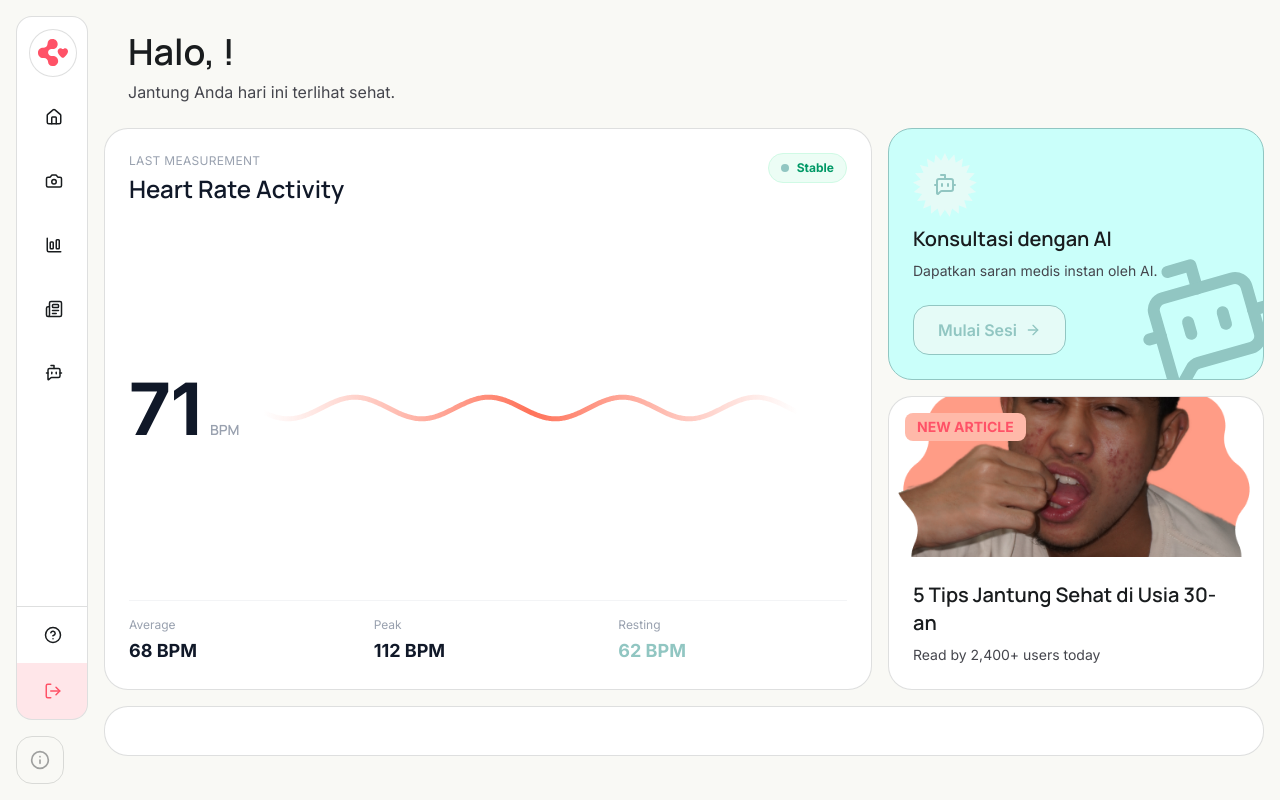
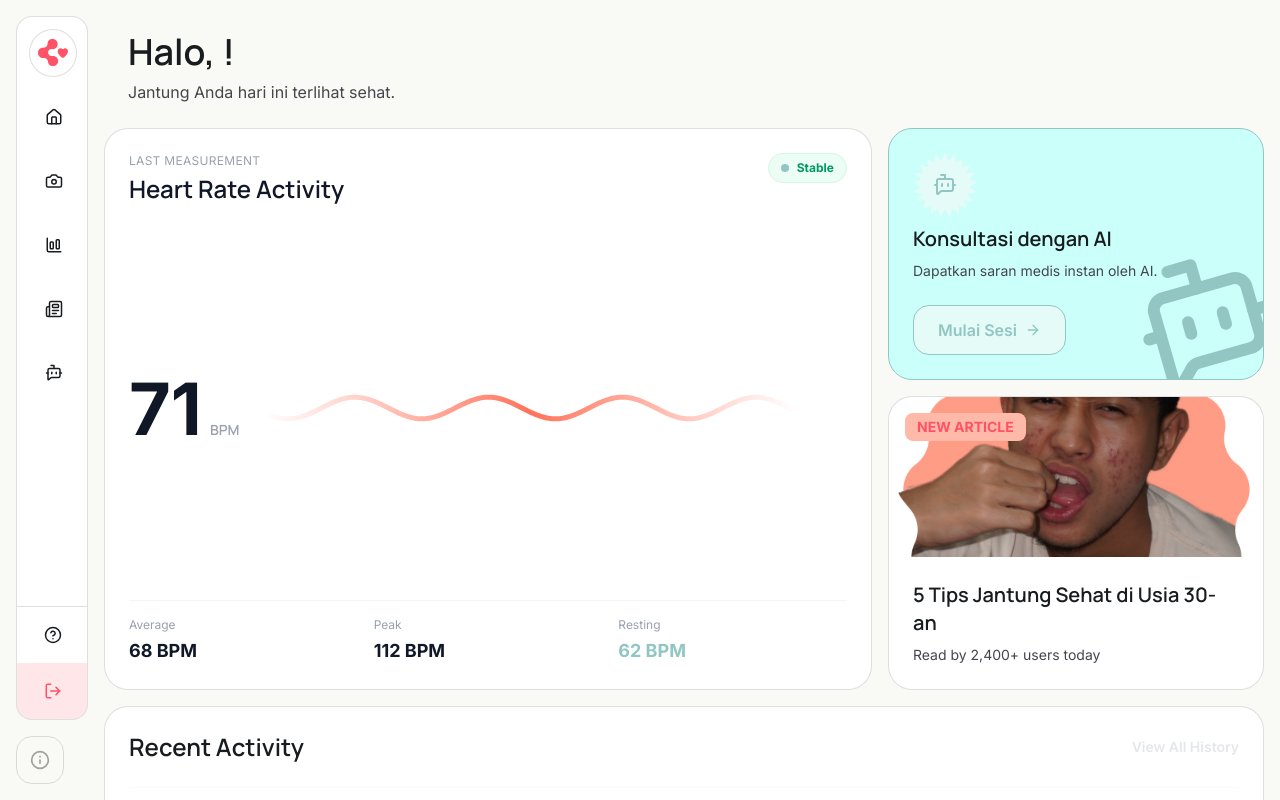
Before and after one commit to RaffaHitipeuw/SANUBARI, a React (Vite) app: page /dashboard in a window 1280 px wide. Built offline with nearby package versions, Linux system fonts and the light colour scheme; no server answers.

Commit message:
No Recent Activity

```diff
--- a/src/components/dashboard-pages/Home.jsx
+++ b/src/components/dashboard-pages/Home.jsx
@@ -1,10 +1,9 @@
-import { ArrowRight, BotMessageSquare } from "lucide-react";
+import { ArrowRight, BotMessageSquare, Trash2 } from "lucide-react";
 import { Badges } from "../sections/Assets";
 import { NavLink } from "react-router";
 import { onAuthStateChanged } from "firebase/auth";
 import { auth } from "../../../firebase-config";
 import React, { useEffect, useRef, useState  } from 'react';
-
 
 export default function Home() {
     const [userName, setUserName] = useState("");
@@ -12,8 +11,25 @@ export default function Home() {
     const bpmRef = useRef(null);
     const bpmStateRef = useRef({ current: 72, target: 72, display: 72 });
 
+    // Data Dummy untuk Recent Activity
+    const activities = [
+        { date: "Today, 08:45 AM", bpm: "72", status: "NORMAL", note: "Post-morning walk", type: "normal" },
+        { date: "Yesterday, 10:20 PM", bpm: "65", status: "RESTING", note: "Before sleep", type: "resting" },
+        { date: "Yesterday, 04:15 PM", bpm: "115", status: "ELEVATED", note: "Cardio workout", type: "elevated" },
+        { date: "24 Oct, 09:00 AM", bpm: "74", status: "NORMAL", note: "At office desk", type: "normal" },
+        { date: "23 Oct, 11:30 PM", bpm: "62", status: "RESTING", note: "Deep sleep initial", type: "resting" },
+    ];
+
+    const getStatusStyle = (type) => {
+        switch (type) {
+            case 'normal': return 'bg-emerald-50 text-emerald-500 border-emerald-100';
+            case 'resting': return 'bg-cyan-50 text-cyan-500 border-cyan-100';
+            case 'elevated': return 'bg-rose-50 text-rose-500 border-rose-100';
+            default: return 'bg-gray-50 text-gray-500 border-gray-100';
+        }
+    };
+
     useEffect(() => {
-
         const unsubscribe = onAuthStateChanged(auth, (user) => {
             if (user) {
                 setUserName(user.displayName);
@@ -85,14 +101,15 @@ export default function Home() {
 
         draw();
         return () => unsubscribe();
-        }, []);
+    }, []);
 
     return (
         <div className="w-full grid grid-cols-12 gap-4 mt-2">
             <div className="col-span-12 px-6 py-2 flex flex-col gap-2">
-            <h1 className="text-4xl font-semibold font-mr text-sariblack">Halo, {userName}!</h1>
+                <h1 className="text-4xl font-semibold font-mr text-sariblack">Halo, {userName}!</h1>
                 <p className="text-sarigray text-base font-int">Jantung Anda hari ini terlihat sehat.</p>
             </div>
+
             <div className="dsh-cards border-sariblack/14 col-span-8 row-span-2 bg-white p-6 flex flex-col justify-between h-full">
                 <div className="flex justify-between items-start mb-4">
                     <div>
@@ -107,12 +124,9 @@ export default function Home() {
 
                 <div className="flex items-center gap-6 flex-1 my-4">
                     <div className="flex items-baseline gap-2">
-                        <div ref={bpmRef} className="text-7xl font-bold text-gray-900 leading-none">
-                            72
-                        </div>
+                        <div ref={bpmRef} className="text-7xl font-bold text-gray-900 leading-none">72</div>
                         <span className="text-gray-400 text-sm font-mr font-semibold mb-2">BPM</span>
                     </div>
-
                     <div className="flex-1 h-24">
                         <canvas ref={canvasRef} className="w-full h-full" />
                     </div>
@@ -133,6 +147,7 @@ export default function Home() {
                     </div>
                 </div>
             </div>
+
             <div className="dsh-cards bg-saribluelight border-sariblue col-span-4 row-span-1 flex flex-col items-start gap-2 relative overflow-clip justify-between">
                 <span className="relative flex items-center justify-center z-2">
                     <Badges type={'rtt'} className={'text-sariwhite/60 w-16 h-auto'} />
@@ -143,6 +158,7 @@ export default function Home() {
                 <NavLink to={'/dashboard/chatbot'} className={'flex items-center gap-2 py-3 px-6 rounded-2xl bg-sariwhite/60 mt-4 font-semibold text-sariblue border border-sariblue z-2'}>Mulai Sesi<ArrowRight size={16}/></NavLink>
                 <BotMessageSquare size={144} className="absolute -bottom-4 -right-4 -rotate-16 text-sariblue" />
             </div>
+
             <NavLink to={'/dashboard/blog'} className="flex flex-col rounded-3xl border bg-white border-sariblack/14 col-span-4 row-span-1 overflow-clip relative">
                 <img src="/src/assets/images/testimonial-user.png" alt="" className="w-full h-40 object-cover" />
                 <span className="absolute top-4 left-4 bg-sariredlight text-sarired font-bold px-3 py-1 rounded-lg text-sm">NEW ARTICLE</span>
@@ -151,7 +167,19 @@ export default function Home() {
                     <h2 className="text-sm text-sarigray">Read by 2,400+ users today</h2>
                 </div>
             </NavLink>
-            <div className="dsh-cards bg-white border-sariblack/14 col-span-12 row-span-2 p-6"></div>
+
+            <div className="dsh-cards bg-white border-sariblack/14 col-span-12 row-span-2 p-8">
+                <div className="flex justify-between items-center mb-6">
+                    <h2 className="text-2xl font-semibold font-mr text-sariblack">Recent Activity</h2>
+                    <span className="text-sm font-semibold text-gray-200">View All History</span>
+                </div>
+
+                <div className="w-full h-[1px] bg-gray-50 mb-8"></div>
+
+                <div className="flex items-center justify-center py-24">
+                    <p className="text-gray-200 font-semibold font-mr tracking-wide">No Recent Activity</p>
+                </div>
+            </div>
         </div>
     );
 }
```
